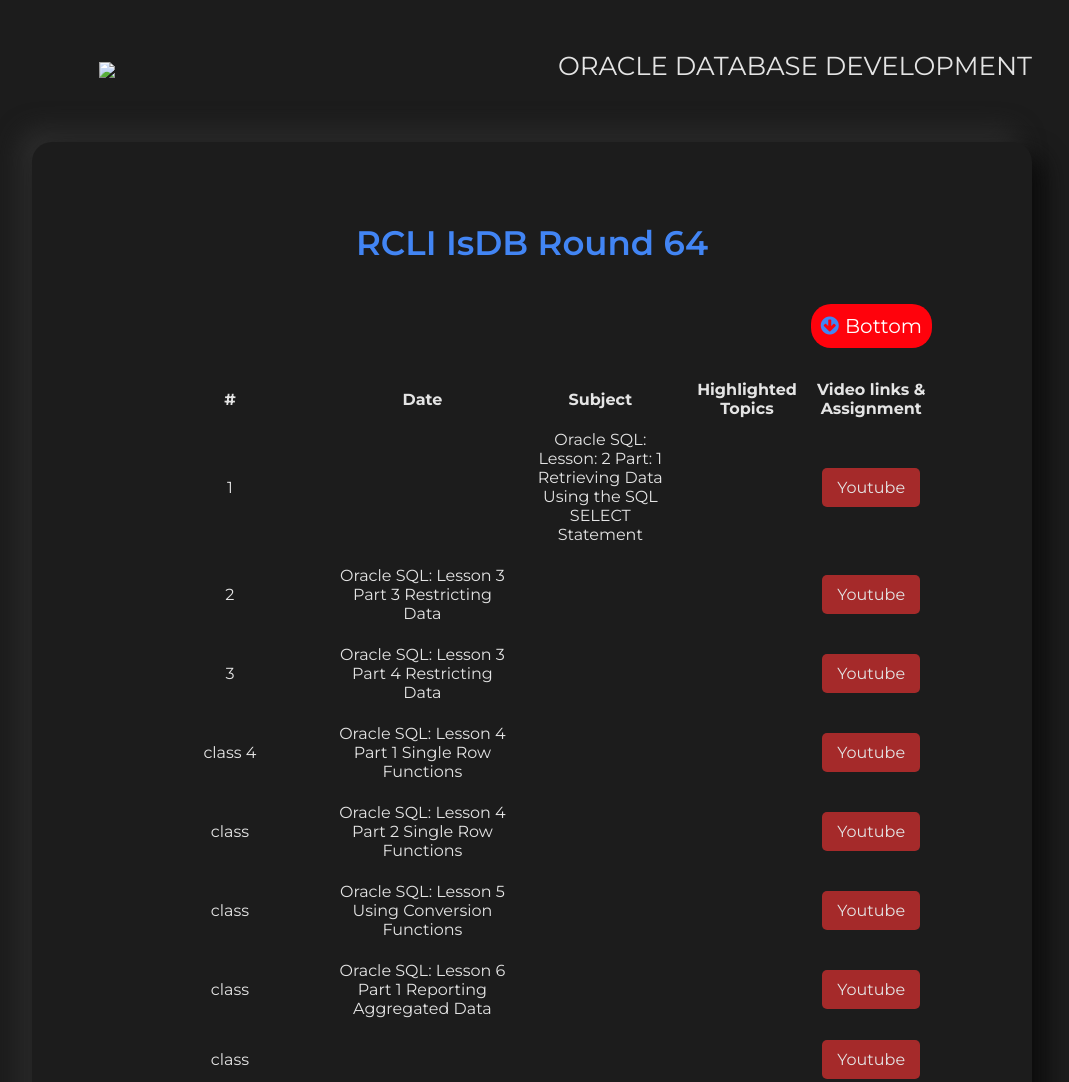
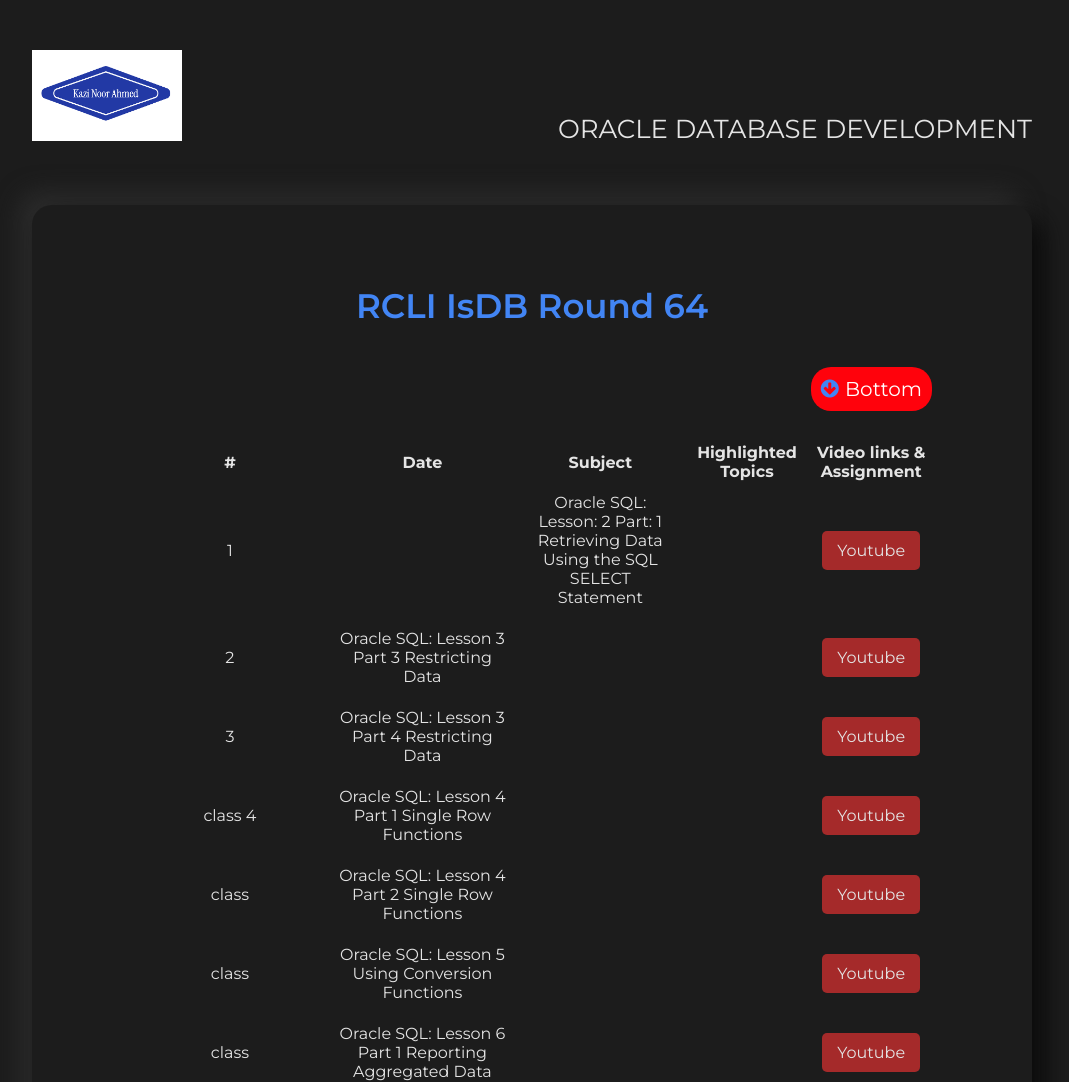
Before and after one commit to noor39/IDB-DATABASE-, a plain HTML site: page index.html in a window 1280 px wide. Shown: the top 1082 px of the page, without its empty margins (108-1177 px from the left). Drawn offline with Linux system fonts and the light colour scheme.

Commit message:
Update index.html

```diff
--- a/index.html
+++ b/index.html
@@ -7,13 +7,13 @@
 	<link rel="stylesheet" href="css/style.css">
 	<link rel="stylesheet" href="css/responsive.css">
 	<link href="https://fonts.googleapis.com/css2?family=Montserrat:wght@100;200;300;400;500;600;700;800;900&display=swap" rel="stylesheet">
-	<link rel="icon" href="images/logo.png">
+	<link rel="icon" href="logo/logo.png">
 </head>
 <body>
 
 	<header>
 		<div id="top" class="logo">
-			<img src="Camera_Roll/logo.png">
+			<img src="logo/logo.png">
 		</div>
 		<div class="head">
 		<h1>ORACLE DATABASE DEVELOPMENT</h1>
```
